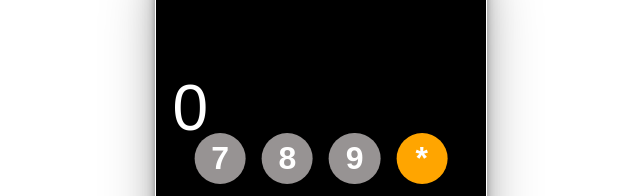
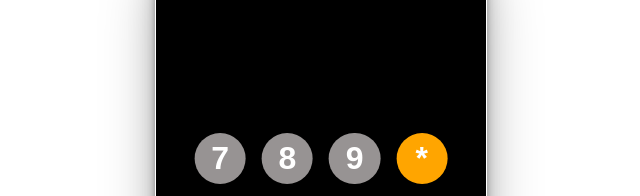
Before and after one commit to VangelKachulev/SimpleCalculator, a React (Create React App) app in the folder calculator/: page / in a window 1280 px wide. Shown: the part 196-392 px from the top of the page, without its empty margins (307-947 px from the left). Built offline with nearby package versions, Linux system fonts and the light colour scheme; a web font is replaced by a local one.

Commit message:
'update'

```diff
--- a/calculator/src/Calculator/Calculator.js
+++ b/calculator/src/Calculator/Calculator.js
@@ -1,11 +1,9 @@
 import { useState } from "react";
 import './Calculator.css'
-// import { FontAwesomeIcon } from '@fortawesome/react-fontawesome';
-// import { faCoffee } from '@fortawesome/free-solid-svg-icons';
 
 
 export function Calculator() {
-    const [result, setResult] = useState('0');
+    const [result, setResult] = useState();
 
     const handle = (value) => {
         if (value === '=') {
@@ -17,11 +15,9 @@ export function Calculator() {
         } else if (value === 'C') {
             setResult('');
         } else if (value === '0') {
-            if (result == 0) {
-                setResult('0');
-            } else {
-                setResult(result + value);
-            }
+
+            setResult(result + value);
+
         } else {
             setResult(result + value);
         }
```
